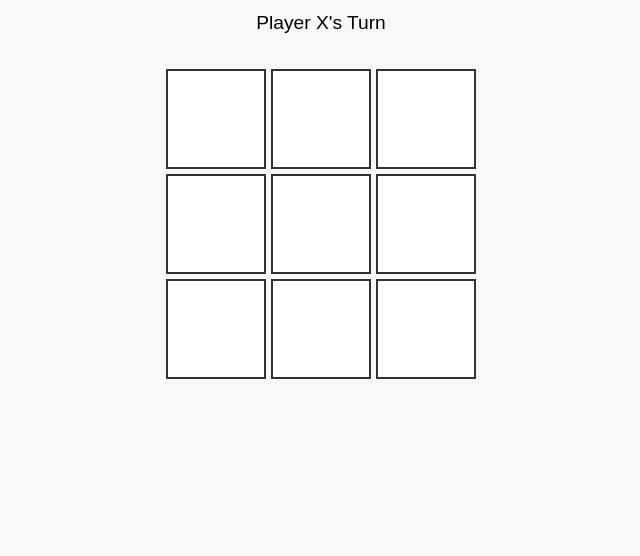
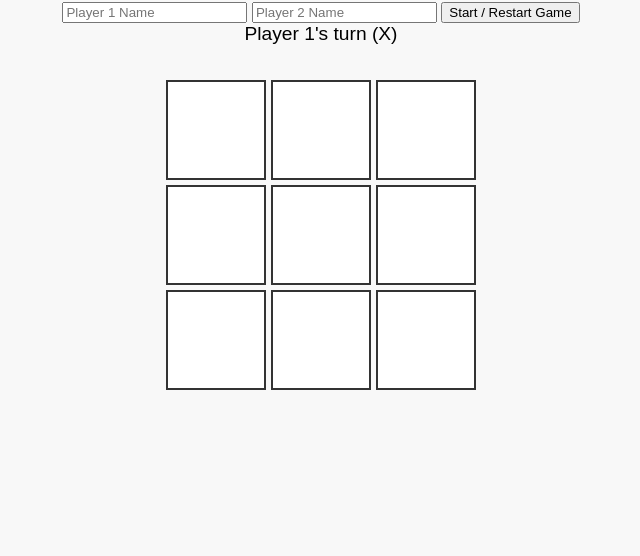
Before and after one commit to H4ROOON/tic-tac-toe, a plain HTML site: page index.html in a window 1280 px wide. Shown: the part 244-800 px from the top of the page, without its empty margins (319-959 px from the left). Drawn offline with Linux system fonts and the light colour scheme.

Commit message:
added Start/Reset button and players name.

```diff
--- a/index.html
+++ b/index.html
@@ -10,6 +10,11 @@
 
 <body>
     <h1>Tic Tac Toe</h1>
+    <div id="controls">
+        <input id="player1Name" type="text" placeholder="Player 1 Name" />
+        <input id="player2Name" type="text" placeholder="Player 2 Name" />
+        <button id="startBtn">Start / Restart Game</button>
+    </div>
     <div id="message">Player X's Turn</div>
 
     <div id="board">
```
